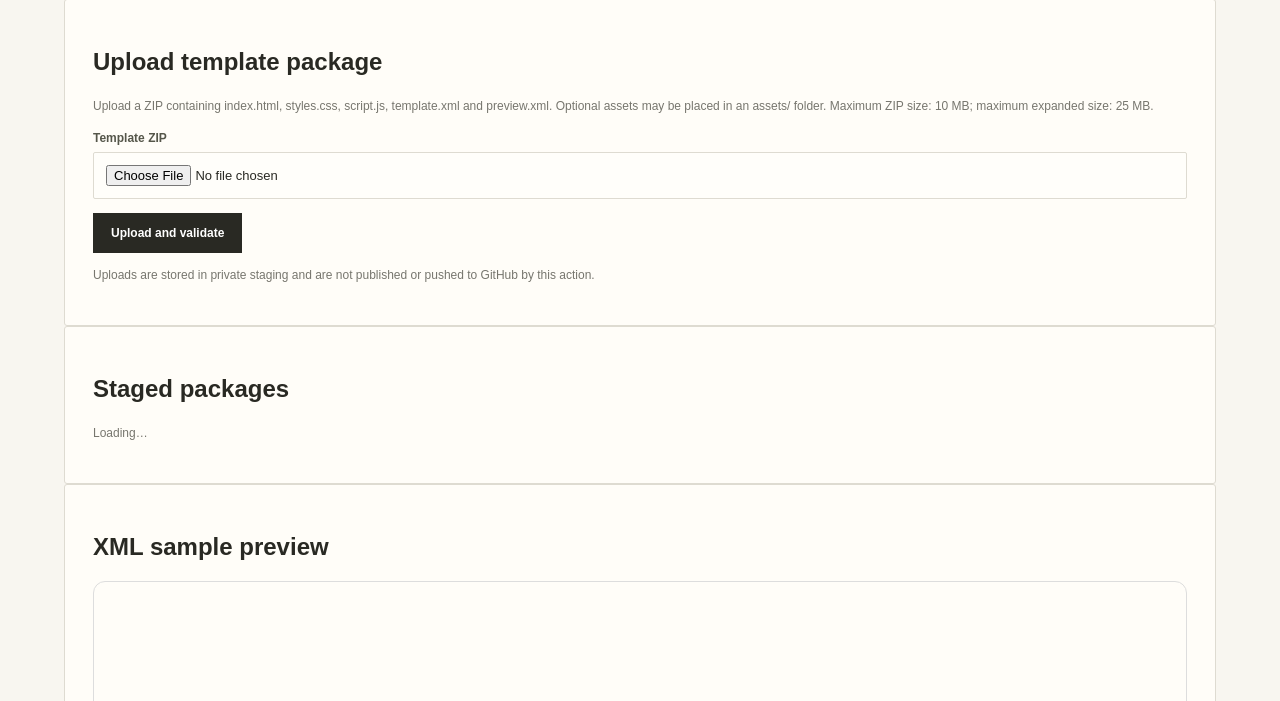
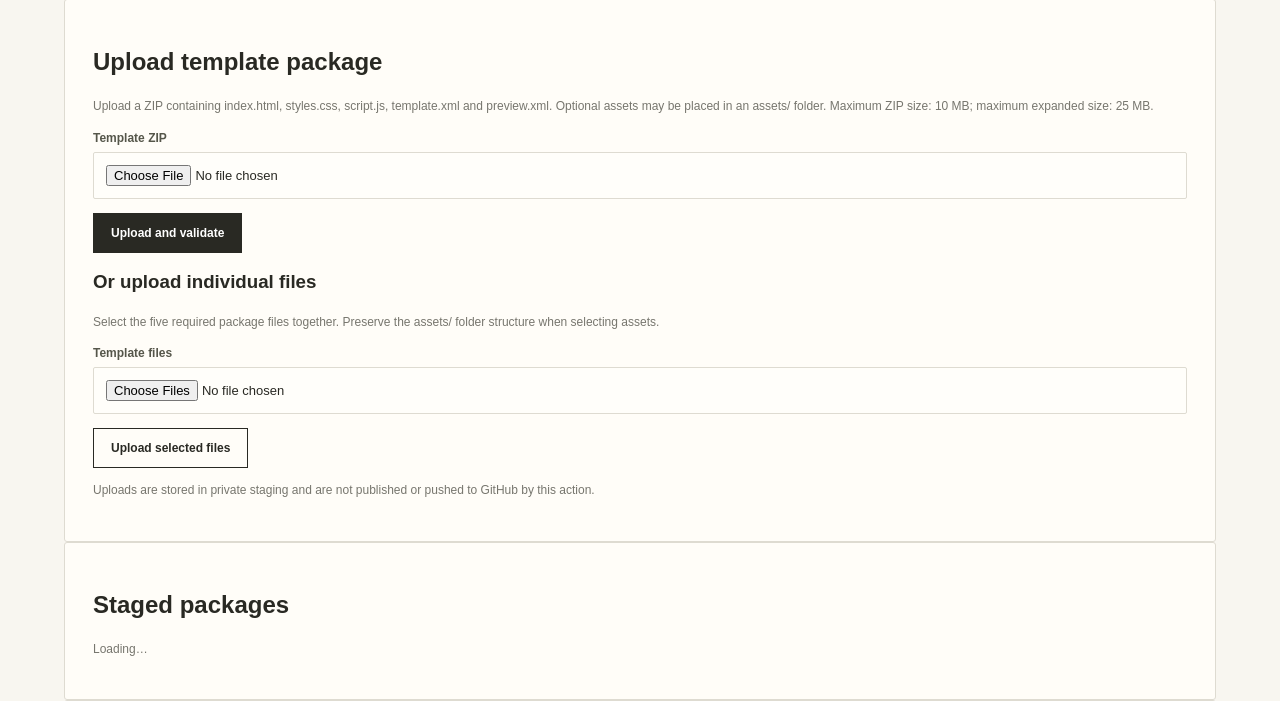
Before and after one commit to laksheyjasoria/DigitalInvitation, a web app: page /template-studio.html in a window 1280 px wide. Shown: the part 303-1004 px from the top of the page. Run offline with its HTML, style and script files only (its server is not run), Linux system fonts and the light colour scheme; data that the repository does not hold is empty; some of the project's set-up classes (security, data sources, template engines, error pages and the like) are left out, and stand-ins take their place; database files in the repository are not loaded.

Commit message:
Add individual file upload controls to Template Studio

```diff
--- a/backend/src/main/resources/static/template-studio.html
+++ b/backend/src/main/resources/static/template-studio.html
@@ -8,6 +8,7 @@
  <section class="panel"><h2>Upload template package</h2>
   <p class="muted">Upload a ZIP containing index.html, styles.css, script.js, template.xml and preview.xml. Optional assets may be placed in an assets/ folder. Maximum ZIP size: 10 MB; maximum expanded size: 25 MB.</p>
   <form id="upload-form"><label>Template ZIP<input id="package-file" type="file" accept=".zip,application/zip" required></label><button class="primary" id="upload-button">Upload and validate</button></form>
+  <h3>Or upload individual files</h3><p class="muted">Select the five required package files together. Preserve the assets/ folder structure when selecting assets.</p><form id="files-upload-form"><label>Template files<input id="package-files" type="file" multiple required accept=".html,.css,.js,.xml,.svg,.png,.jpg,.jpeg,.webp,.woff2,.txt"></label><button class="secondary" id="files-upload-button">Upload selected files</button></form>
   <p class="muted">Uploads are stored in private staging and are not published or pushed to GitHub by this action.</p>
  </section>
  <section class="panel"><h2>Staged packages</h2><div id="packages"><p class="muted">Loading…</p></div></section>
--- a/backend/src/main/resources/static/template-studio.js
+++ b/backend/src/main/resources/static/template-studio.js
@@ -10,5 +10,6 @@ async function previewPackage(id){try{$('preview-message').textContent='Loading
 function showPackages(rows){const host=$("packages");host.replaceChildren();if(!rows.length){const p=document.createElement("p");p.className="muted";p.textContent="No packages have been uploaded yet.";host.append(p);return;}const table=document.createElement("table");const head=document.createElement("tr");["Template","Version","Status","Files","SHA-256","Uploaded","Action"].forEach(v=>{const th=document.createElement("th");th.textContent=v;head.append(th);});table.append(head);rows.forEach(row=>{const tr=document.createElement("tr");[row.template_id+" · "+row.template_name,row.package_version,row.status,String(row.file_count),row.sha256,row.created_at].forEach(v=>{const td=document.createElement("td");td.textContent=v??"";tr.append(td);});const action=document.createElement("td");const button=document.createElement("button");button.type="button";button.className="secondary";button.textContent="Preview";button.addEventListener("click",()=>previewPackage(row.id));action.append(button);tr.append(action);table.append(tr);});host.append(table);}
 async function load(){try{const me=await api("/auth/me");if(!["ADMIN","SUPER_ADMIN"].includes(me.role))throw new Error("Administrator access is required.");const rows=await api("/admin/template-studio/packages");showPackages(rows);message("Template staging is ready.");}catch(e){message(e.message);}}
 $("upload-form").addEventListener("submit",async event=>{event.preventDefault();const file=$("package-file").files[0];if(!file)return;const button=$("upload-button");button.disabled=true;message("Uploading and validating package…");try{const data=new FormData();data.append("file",file);const result=await api("/admin/template-studio/packages",{method:"POST",body:data});message("Validated "+result.templateId+" · "+result.name+" · version "+result.version+". Package is staged, not published.");$("upload-form").reset();await load();}catch(e){message(e.message);}finally{button.disabled=false;}});
+$("files-upload-form").addEventListener("submit",async event=>{event.preventDefault();const selected=[...$("package-files").files];if(!selected.length)return;const button=$("files-upload-button");button.disabled=true;message("Packaging and validating individual files…");try{const data=new FormData();selected.forEach(file=>data.append("files",file,file.webkitRelativePath||file.name));const result=await api("/admin/template-studio/packages/files",{method:"POST",body:data});message("Validated and staged "+result.templateId+" · "+result.name+" · version "+result.version+".");$("files-upload-form").reset();await load();}catch(e){message(e.message);}finally{button.disabled=false;}});
 $("refresh").addEventListener("click",load);
 load();
--- a/frontend/template-studio.html
+++ b/frontend/template-studio.html
@@ -8,6 +8,7 @@
  <section class="panel"><h2>Upload template package</h2>
   <p class="muted">Upload a ZIP containing index.html, styles.css, script.js, template.xml and preview.xml. Optional assets may be placed in an assets/ folder. Maximum ZIP size: 10 MB; maximum expanded size: 25 MB.</p>
   <form id="upload-form"><label>Template ZIP<input id="package-file" type="file" accept=".zip,application/zip" required></label><button class="primary" id="upload-button">Upload and validate</button></form>
+  <h3>Or upload individual files</h3><p class="muted">Select the five required package files together. Preserve the assets/ folder structure when selecting assets.</p><form id="files-upload-form"><label>Template files<input id="package-files" type="file" multiple required accept=".html,.css,.js,.xml,.svg,.png,.jpg,.jpeg,.webp,.woff2,.txt"></label><button class="secondary" id="files-upload-button">Upload selected files</button></form>
   <p class="muted">Uploads are stored in private staging and are not published or pushed to GitHub by this action.</p>
  </section>
  <section class="panel"><h2>Staged packages</h2><div id="packages"><p class="muted">Loading…</p></div></section>
--- a/frontend/template-studio.js
+++ b/frontend/template-studio.js
@@ -10,5 +10,6 @@ async function previewPackage(id){try{$('preview-message').textContent='Loading
 function showPackages(rows){const host=$("packages");host.replaceChildren();if(!rows.length){const p=document.createElement("p");p.className="muted";p.textContent="No packages have been uploaded yet.";host.append(p);return;}const table=document.createElement("table");const head=document.createElement("tr");["Template","Version","Status","Files","SHA-256","Uploaded","Action"].forEach(v=>{const th=document.createElement("th");th.textContent=v;head.append(th);});table.append(head);rows.forEach(row=>{const tr=document.createElement("tr");[row.template_id+" · "+row.template_name,row.package_version,row.status,String(row.file_count),row.sha256,row.created_at].forEach(v=>{const td=document.createElement("td");td.textContent=v??"";tr.append(td);});const action=document.createElement("td");const button=document.createElement("button");button.type="button";button.className="secondary";button.textContent="Preview";button.addEventListener("click",()=>previewPackage(row.id));action.append(button);tr.append(action);table.append(tr);});host.append(table);}
 async function load(){try{const me=await api("/auth/me");if(!["ADMIN","SUPER_ADMIN"].includes(me.role))throw new Error("Administrator access is required.");const rows=await api("/admin/template-studio/packages");showPackages(rows);message("Template staging is ready.");}catch(e){message(e.message);}}
 $("upload-form").addEventListener("submit",async event=>{event.preventDefault();const file=$("package-file").files[0];if(!file)return;const button=$("upload-button");button.disabled=true;message("Uploading and validating package…");try{const data=new FormData();data.append("file",file);const result=await api("/admin/template-studio/packages",{method:"POST",body:data});message("Validated "+result.templateId+" · "+result.name+" · version "+result.version+". Package is staged, not published.");$("upload-form").reset();await load();}catch(e){message(e.message);}finally{button.disabled=false;}});
+$("files-upload-form").addEventListener("submit",async event=>{event.preventDefault();const selected=[...$("package-files").files];if(!selected.length)return;const button=$("files-upload-button");button.disabled=true;message("Packaging and validating individual files…");try{const data=new FormData();selected.forEach(file=>data.append("files",file,file.webkitRelativePath||file.name));const result=await api("/admin/template-studio/packages/files",{method:"POST",body:data});message("Validated and staged "+result.templateId+" · "+result.name+" · version "+result.version+".");$("files-upload-form").reset();await load();}catch(e){message(e.message);}finally{button.disabled=false;}});
 $("refresh").addEventListener("click",load);
 load();
```
